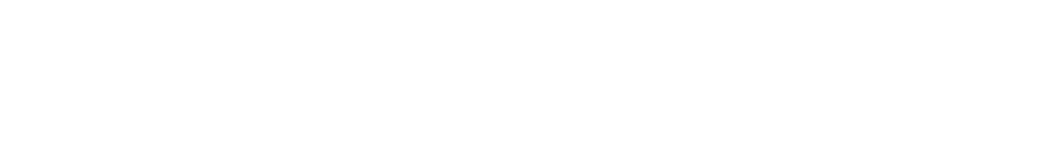
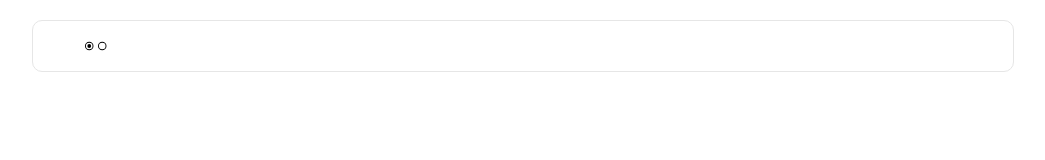
Before and after one commit to laohubb/todolist-vue3, a Vue app: page / in a window 1280 px wide. Shown: the top 160 px of the page, without its empty margins (118-1163 px from the left). Built offline with nearby package versions, Linux system fonts and the light colour scheme.

Commit message:
成功使用props

```diff
--- a/src/App.vue
+++ b/src/App.vue
@@ -1,7 +1,7 @@
 <script setup>
 import Item2 from "./components/Item2.vue";
 import {useStore} from "./store/index.js";
-import {onMounted, ref} from "vue";
+import {onMounted, reactive, ref} from "vue";
 import { storeToRefs } from 'pinia'
 
 onMounted(()=>{
@@ -12,7 +12,7 @@ onMounted(()=>{
 const store=useStore()
 const {todos}=storeToRefs(store)
 
-
+const blankItem=reactive({id:'',title:'',status:false})
 
 </script>
 
@@ -20,8 +20,7 @@ const {todos}=storeToRefs(store)
 
 
 <div class="box">
-<!--  <item2/>-->
-  <h1 v-for="item in todos">11</h1>
+  <item2 :item="blankItem"/>
   <item2 v-for="item in todos" :item="item"/>
 </div>
 
@@ -30,13 +29,10 @@ const {todos}=storeToRefs(store)
 <style scoped lang="scss">
 body {
   background-color: #faf9f8;
-
 }
 
 .box {
-
   margin: 20px 150px;
-
 .item {
   display: flex;
   height: 50px;
--- a/src/components/Item2.vue
+++ b/src/components/Item2.vue
@@ -1,13 +1,15 @@
 <script setup>
-const props = defineProps(['item'])
+
 import { ref } from 'vue'
 import {useStore} from "../store/index.js";
 
 const store=useStore()
 const {todos,addTodo}=store
+const {item} = defineProps(['item'])
+
+
 const title=ref('')
 
-console.log(props)
 </script>
 
 <template>
@@ -29,9 +31,12 @@ console.log(props)
             p-id="1973"></path>
       </svg>
     </div>
-<!--    <div  class="content">asdfasd</div>-->
-    <input @keyup.enter="addTodo" class="content-input" maxlength="50" v-model="title">
-    <div >删除</div>
+
+    <div v-show="item.title" class="content">{{item.title}}asd</div>
+    <input v-show="!item.title"
+           @keyup.enter="addTodo(title)"
+           class="content-input" maxlength="50" v-model="title">
+    <div v-show="item.title!==''">删除</div>
   </div>
 </template>
 <style lang="scss" scoped>
@@ -50,7 +55,7 @@ console.log(props)
   display: flex;
   justify-content: center;
   align-items: center;
-//border: 1px solid red;
+
   height: 25px;
   width: 25px;
   margin-left: 50px;
--- a/src/store/index.js
+++ b/src/store/index.js
@@ -14,8 +14,8 @@ export const useStore = defineStore('main', () => {
     function saveToLocal(){
         localStorage.setItem('todos',JSON.stringify(todos.value))
     }
-    function addTodo(title){
-        todos.value.push({id:Date.now(),title:title,status:false})
+    function addTodo(t){
+        todos.value.push({id:Date.now(),title:t,status:false})
         saveToLocal()
     }
     const finished = computed(() => {
```
